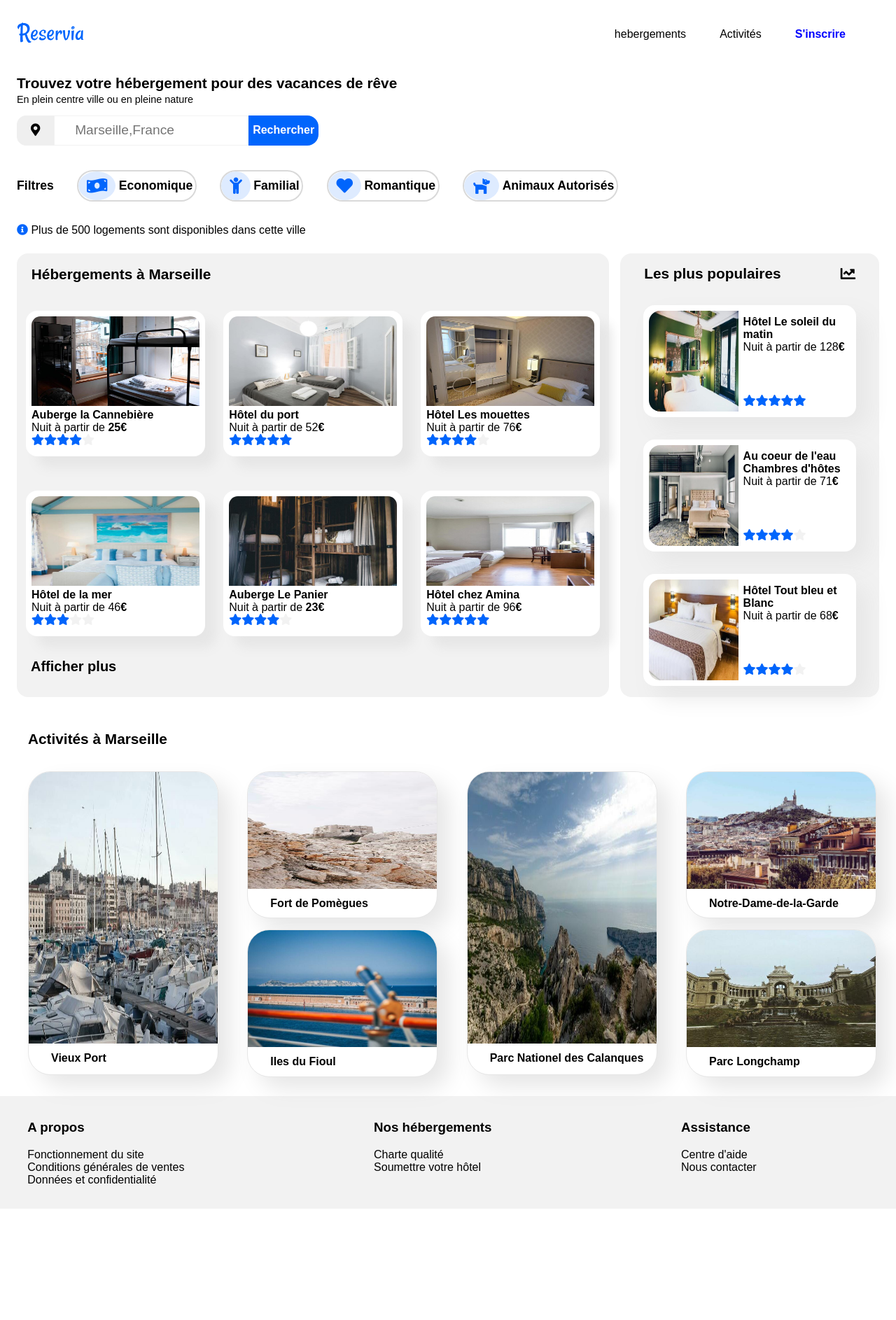
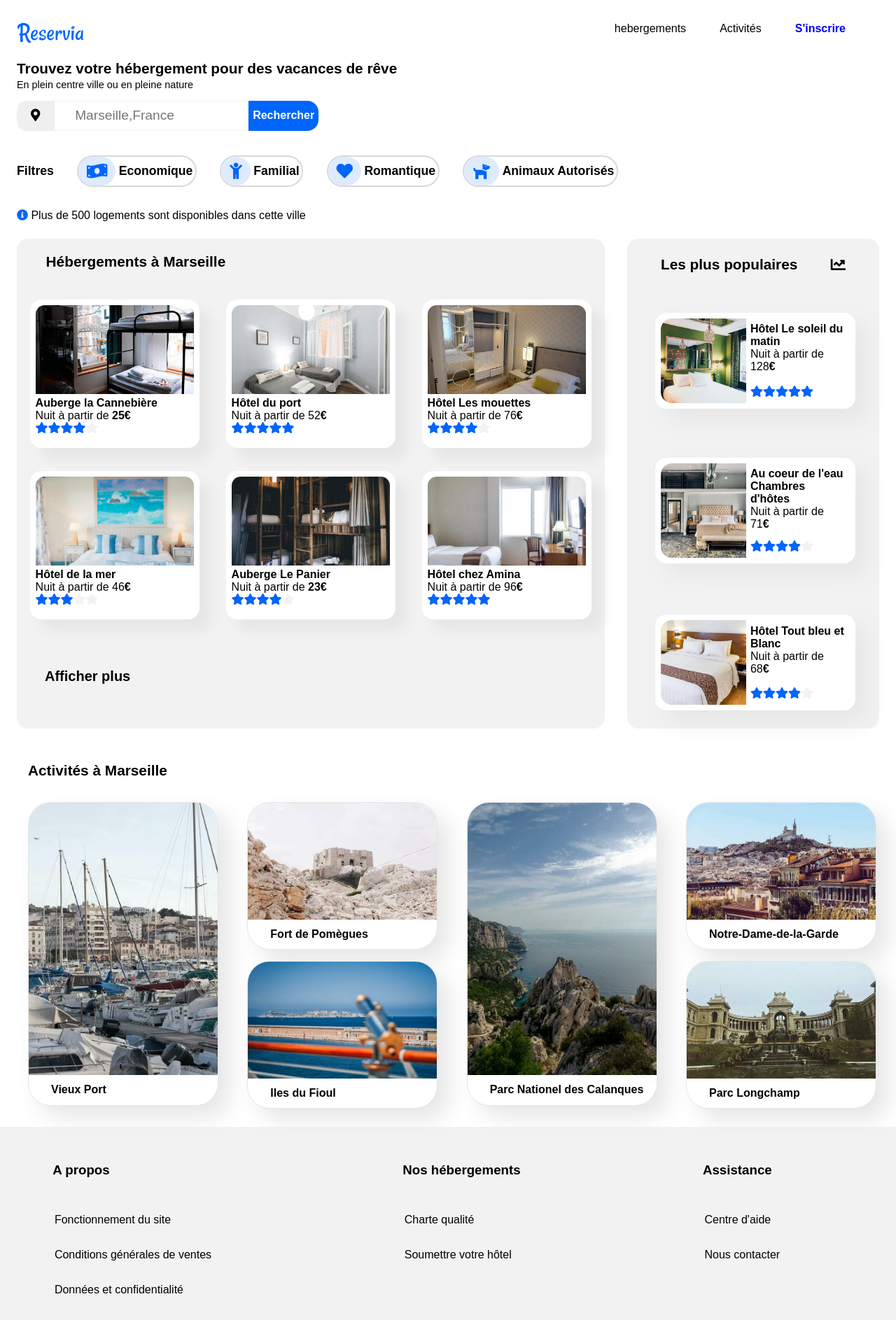
Before and after one commit to Dokkalfars/P2-Reservia, a plain HTML site: page Page_Accueil.html in a window 1280 px wide. Shown: the whole page at 70% size. Before the commit the page ends 1727 px from the top, so only its background shows below. Drawn offline with Linux system fonts and the light colour scheme; a web font is replaced by a local one.

Commit message:
Version 1.2:Modification Site Web

```diff
--- a/Page_Accueil.html
+++ b/Page_Accueil.html
@@ -10,25 +10,21 @@
 	<!-- Header -->
 	<header>
 			<img src="images/logo/Reservia.svg" alt="Logo Reservia">
-			<nav id="navigation">
-				<ul>
-					<li><a href="#HebergMarseille" class="lienpage">hebergements</a></li>
-					<li><a href="#activites" class="lienpage">Activités</a></li>
-					<li><a href="Logon" class="lienpage"><em>S'inscrire</em></a></li>
+			<nav >
+				<ul id="navigation">
+					<li class="ElemNav"><a href="#HebergMarseille" class="lienpage">hebergements</a></li>
+					<li class="ElemNav"><a href="#activites" class="lienpage">Activités</a></li>
+					<li class="ElemNav"><a href="Logon" class="lienpage"><em>S'inscrire</em></a></li>
 				</ul>
 			</nav>
 	</header>
-	<br>
-	<!-- Section Titre -->
-	<section id="titre">
-		<h2>Trouvez votre hébergement pour des vacances de rêve</h2>
-		<p>En plein centre ville ou en pleine nature</p>
-	</section>
 
 	<!-- Section de Recherche -->
 	<section>
+		<h2>Trouvez votre hébergement pour des vacances de rêve</h2>
+		<p>En plein centre ville ou en pleine nature</p>
 		<section id="recherche">
-			<button id="localisation"><i class="fas fa-map-marker-alt fa-lg elementsearch"></button></i>
+			<button id="localisation"><i class="fas fa-map-marker-alt fa-lg elementsearch"></i></button>
 			<input type="search" id="mysearch" class="elementsearch" name="rechercher" placeholder="Marseille,France">
 			<button id="search" class="elementsearch">Rechercher</button>
 		</section>
@@ -77,61 +73,60 @@
 		<section id="HebergMarseille">
 			<h2 id="TitreMars">Hébergements à Marseille</h2>
 			<section class="ContHebergMarseille">
-				<a href="Herbergement.html">
 					<figure class="elementsMars">
+						<a href="">
 							<img src="images/hebergements/4_small/marcus-loke-WQJvWU_HZFo-unsplash.jpg" alt="Auberge la cannebière" class="imagesHeberg">
+
 							<figcaption><strong>Auberge la Cannebière</strong><br />
 							Nuit à partir de <strong>25€</strong> <br>
 							<i class="fas fa-star colorstar"></i><i class="fas fa-star colorstar"></i><i class="fas fa-star colorstar"></i><i class="fas fa-star colorstar"></i><i class="fas fa-star star"></i></figcaption>
+						</a>
 					</figure>
-				</a>
-				<a href="Herbergement.html">
 					<figure class="elementsMars">
+						<a href="">
 							<img src="images/hebergements/4_small/fred-kleber-gTbaxaVLvsg-unsplash.jpg" alt="Hôtel du port" class="imagesHeberg">
 							<figcaption><strong>Hôtel du port</strong><br />
 							Nuit à partir de 52<strong>€</strong> <br>
 							<i class="fas fa-star colorstar"></i><i class="fas fa-star colorstar"></i><i class="fas fa-star colorstar"></i><i class="fas fa-star colorstar"></i><i class="fas fa-star colorstar"></i>
 							</figcaption>
+						</a>
 					</figure>
-				</a>
-				<a href="Herbergement.html">
 					<figure class="elementsMars">
+						<a href="">
 							<img src="images/hebergements/4_small/reisetopia-B8WIgxA_PFU-unsplash.jpg" alt="Hôtel Les mouettes" class="imagesHeberg">
 							<figcaption><strong>Hôtel Les mouettes</strong><br />
 							Nuit à partir de 76<strong>€</strong> <br>
 							<i class="fas fa-star colorstar"></i><i class="fas fa-star colorstar"></i><i class="fas fa-star colorstar"></i><i class="fas fa-star colorstar"></i><i class="fas fa-star star"></i>
 							</figcaption>
+						</a>
 					</figure>
-				</a>
-			</section>
-			<section class="ContHebergMarseille">
-				<a href="Herbergement.html">
 					<figure class="elementsMars">
+						<a href="">
 							<img src="images/hebergements/4_small/annie-spratt-Eg1qcIitAuA-unsplash.jpg" alt="Hôtel de la mer"  class="imagesHeberg">
 							<figcaption><strong>Hôtel de la mer</strong><br />
 							Nuit à partir de 46<strong>€</strong><br>
 							<i class="fas fa-star colorstar"></i><i class="fas fa-star colorstar"></i><i class="fas fa-star colorstar"></i><i class="fas fa-star star"></i><i class="fas fa-star star"></i>
 							</figcaption>
+						</a>
 					</figure>
-				</a>
-				<a href="Herbergement.html">
 					<figure class="elementsMars">
+						<a href="">
 							<img src="images/hebergements/4_small/nicate-lee-kT-ZyaiwBe0-unsplash.jpg" alt="Auberge Le Panier"  class="imagesHeberg">
 							<figcaption><strong>Auberge Le Panier</strong><br />
 							Nuit à partir de <strong>23€</strong> <br>
 							<i class="fas fa-star colorstar"></i><i class="fas fa-star colorstar"></i><i class="fas fa-star colorstar"></i><i class="fas fa-star colorstar"></i><i class="fas fa-star star"></i>
 							</figcaption>
+						</a>
 					</figure>
-				</a>
-				<a href="Herbergement.html">
 					<figure class="elementsMars">
+						<a href="">
 							<img src="images/hebergements/4_small/febrian-zakaria-M6S1WvfW68A-unsplash.jpg" alt="Hôtel chez Amina"  class="imagesHeberg">
 							<figcaption><strong>Hôtel chez Amina</strong><br />
 							Nuit à partir de 96<strong>€</strong> <br>
 							<i class="fas fa-star colorstar"></i><i class="fas fa-star colorstar"></i><i class="fas fa-star colorstar"></i><i class="fas fa-star colorstar"></i><i class="fas fa-star colorstar"></i>
 							</figcaption>
+						</a>
 					</figure>
-				</a>
 			</section>
 			<section id="ShowMore">
 				<a href="">Afficher plus</a>
@@ -144,7 +139,7 @@
 				<div id="TitrePop">
 					<h2>Les plus populaires</h2><i class="fas fa-chart-line fa-lg" id="iconPop"></i>
 				</div>
-				<a href="Herbergement.html">
+					<a href="">
 					<figure class="elementsPop">
 						<img src="images/hebergements/4_small/emile-guillemot-Bj_rcSC5XfE-unsplash.jpg" alt="Hôtel Le soleil du matin"  class="imagesPop">
 						<figcaption class="DescriptionPop">
@@ -158,7 +153,7 @@
 						</figcaption>
 					</figure>
 				</a>
-				<a href="Herbergement.html">
+				<a href="">
 					<figure class="elementsPop">
 						<img src="images/hebergements/4_small/aw-creative-VGs8z60yT2c-unsplash.jpg" alt="Au coeur de l'eau Chambres d'hôtes"  class="imagesPop">
 						<figcaption class="DescriptionPop">
@@ -173,7 +168,7 @@
 						</figcaption>
 					</figure>
 				</a>
-				<a href="Herbergement.html">
+				<a href="">
 					<figure class="elementsPop">
 						<img src="images/hebergements/4_small/febrian-zakaria-sjvU0THccQA-unsplash.jpg" alt="Hôtel Tout bleu et Blanc"  class="imagesPop">
 						<figcaption class="DescriptionPop">
@@ -195,7 +190,7 @@
 		<h2>Activités à Marseille</h2>
 		<section id="ContActivites">
 			<section class="ContElemActivites">
-				<a href="Activites.html">
+				<a href="">
 					<figure class="elementsFull">
 						<img src="images/activites/4_small/reno-laithienne-QUgJhdY5Fyk-unsplash.jpg" alt="Vieux Port"  class="imagesFullAct">
 						<figcaption class="DescriptionAct"><strong>Vieux Port</strong><br />
@@ -204,14 +199,14 @@
 				</a>
 			</section>
 			<section class="ContElemActivites">
-				<a href="Activites.html">
+				<a href="">
 					<figure class="elementsHalf">
 						<img src="images/activites/4_small/paul-hermann-QFTrLdQIRhI-unsplash.jpg" alt="Fort de Pomègues"  class="imagesHalfAct">
 						<figcaption class="DescriptionAct"><strong>Fort de Pomègues</strong><br />
 						</figcaption>
 					</figure>
 				</a>
-				<a href="Activites.html">
+				<a href="">
 					<figure class="elementsHalf">
 						<img src="images/activites/4_small/kevin-hikari-rV_Qd1l-VXg-unsplash.jpg" alt="Iles du Fioul"  class="imagesHalfAct">
 						<figcaption class="DescriptionAct"><strong>Iles du Fioul</strong><br />
@@ -220,7 +215,7 @@
 				</a>
 			</section>
 			<section class="ContElemActivites">
-				<a href="Activites.html">
+				<a href="">
 					<figure class="elementsFull">
 						<img src="images/activites/4_small/kilyan-sockalingum-NR8-cBCN3aI-unsplash.jpg" alt="Parc Nationel des Calanques"  class="imagesFullAct">
 						<figcaption class="DescriptionAct"><strong>Parc Nationel des Calanques</strong><br />
@@ -229,14 +224,14 @@
 				</a>
 			</section>
 			<section class="ContElemActivites">
-				<a href="Activites.html">
+				<a href="">
 					<figure class="elementsHalf">
 						<img src="images/activites/4_small/florian-wehde-xW9e8gdotxI-unsplash.jpg" alt="Notre-Dame-de-la-Garde"  class="imagesHalfAct">
 						<figcaption class="DescriptionAct"><strong>Notre-Dame-de-la-Garde</strong><br />
 						</figcaption>
 					</figure>
 				</a>
-				<a href="Activites.html">
+				<a href="">
 					<figure class="elementsHalf">
 						<img src="images/activites/4_small/lena-paulin-wH2-EJoDcV0-unsplash.jpg" alt="Parc Longchamp"  class="imagesHalfAct">
 						<figcaption class="DescriptionAct"><strong>Parc Longchamp</strong><br />
@@ -249,23 +244,28 @@
 
 	<!-- Footer -->
 	<footer id="basdepage">
-		<div class="propos">
+		<nav class="propos">
 			<h3>A propos</h3>
-			<a href="">Fonctionnement du site</a> <br />
-			<a href="">Conditions générales de ventes</a> <br />
-			<a href="">Données et confidentialité</a> <br />
-		</div>
-		<div class="propos">
+			<ul>
+				<li><a href="">Fonctionnement du site</a></li>
+				<li><a href="">Conditions générales de ventes</a></li>
+				<li><a href="">Données et confidentialité</a></li>
+			</ul>
+		</nav>
+		<nav class="propos">
 			<h3>Nos hébergements</h3>
-			<a href="">Charte qualité</a> <br />
-			<a href="">Soumettre votre hôtel</a> <br />
-
-		</div>
-		<div class="propos">
+			<ul>
+				<li><a href="">Charte qualité</a></li>
+				<li><a href="">Soumettre votre hôtel</a></li>
+			</ul>
+		</nav>
+		<nav class="propos">
 			<h3>Assistance</h3>
-			<a href="">Centre d'aide</a> <br />
-			<a href="mailto:contact@reservia.com">Nous contacter</a> <br />
-		</div>
+			<ul>
+				<li><a href="">Centre d'aide</a></li>
+				<li><a href="mailto:contact@reservia.com">Nous contacter</a></li>
+			</ul>
+		</nav>
 	</footer>
 </body>
 </html>
--- a/style.css
+++ b/style.css
@@ -30,6 +30,10 @@ a {
 	color: black;
 }
 
+a:hover {
+	color: #609ffd;
+}
+
 .colorstar {
 	color: #0065FC;
 }
@@ -40,29 +44,42 @@ a {
 
 /*Header*/
 
-header img {
-	float: left;
+header {
+	display: flex;
+	justify-content: space-between;
+}
 
+/*Navigation*/
+
+#navigation {
+	display: flex;
 }
-/*Navigation*/
+
 ul
 {
     list-style-type: none;
-    display: flex;
 }
 
 nav li
 {
-    margin-right: 3em;
+	margin-right: 3em;
 }
 
-#navigation {
-	float: right;
+nav {
+	margin-top: -2.5em;
+}
+
+li {
+	padding-top: 2em;
+	margin-top: -0em;
+}
+
+.ElemNav:hover {
+	border-top: 0.1em #609ffd solid;
 }
 
 a.lienpage:hover {
 color: #609ffd;
-border-top: 0.1em #609ffd solid;
 }
 
 .lienpage {
@@ -161,7 +178,7 @@ p {
 .iconfiltre {
 	background-color: #DEEBFF;
 	color: #0065FC;
-	border-radius: 50%;
+	border-radius: 3em;
 	padding: 0.5em;
 	margin-right: 0.2em;
 }
@@ -180,6 +197,7 @@ p {
 #Hebergements {
 	display: flex;
 	flex-direction: row;
+	height: 700px;
 }
 
 #HebergMarseille
@@ -189,79 +207,83 @@ p {
 	display: flex;
 	flex-direction: column;
 	justify-content: space-around;
-	width: 71%;
+	width: 70%;
 }
 
 #TitreMars {
 	padding-left: 1em;
-	margin-bottom: 0em;
-	margin-top: -0.7em;
+	margin: -2em 0em -4em 1em
 }
 
 .ContHebergMarseille {
+	width: 100%;
+	height: 70%;
 	display: flex;
 	flex-wrap: wrap;
 	justify-content: space-around;
-	margin-top: -2em;
+	margin-bottom: -3em;
 }
 
 .elementsMars {
 	background-color: white;
 	box-shadow: 1em 1em 1em #e6e6e6;
-	width: 15em;
-	height: 12em;
-	margin: 0.5em;
+	width: 27%;
+	height: 40%;
+	margin: 0em;
 	padding: 0.5em;
 	border-radius: 1em;
 }
 
 .imagesHeberg {
-	width: 15em;
-	height: 8em;
+	object-fit: cover;
+	width: 100%;
+	height: 65%;
 	border-radius: 0.8em 0.8em 0em 0em;
 }
 
 #ShowMore {
 	font-size: 1.25em;
 	font-weight: bold;
-	margin: -2em 0em 0em 1em;
+	margin: -2em 0em 0em 2em;
 }
 
 /*section populaires*/
 
 #populaires {
 	background-color: #f2f2f2;
-	margin-left: 1em;
+	margin-left: 2em;
 	border-radius: 1em;
 	width: 30%;
+	height: 100%;
 	display: flex;
 	flex-direction: column;
-	justify-content: center;
-	align-items: center;
+	justify-content: space-around;
+/*	justify-content: center;
+	align-items: center; */
 }
 
 #TitrePop {
 	display: flex;
+	justify-content: space-between;
 	align-items: center;
-}
+	margin: -1.25em 3em -2em 3em;
 
-#iconPop {
-	padding-left: 4em;
 }
 
 .elementsPop {
 	background-color: white;
 	box-shadow: 1em 1em 2em #e6e6e6;
-	width: 18em;
-	height: 9em;
+	width: 75%;
+	height: 80%;
 	padding: 0.5em;
 	border-radius: 1em;
 	display: flex;
 }
 
 .imagesPop {
-	width: 8em;
-	height: 9em;
+	object-fit: cover;
+	width: 45%;
+	height: 100%;
 	border-radius: 1em 0em 0em 1em;
 }
 
@@ -316,11 +338,13 @@ p {
 }
 
 .imagesFullAct {
+	object-fit: cover;
 	width: 100%;
 	height: 90%;
 }
 
 .imagesHalfAct {
+	object-fit: cover;
 	width: 100%;
 	height: 80%;
 }
@@ -336,9 +360,10 @@ p {
 }
 
 .propos {
-	margin-left: -10em;
+	margin: 1em 0em 0em -5em;
+
 }
 
-a:hover {
-	color: #609ffd;
+nav h3 {
+	margin-left: 2em;
 }
```
Lines whose indentation alone changed are shown as unchanged.
